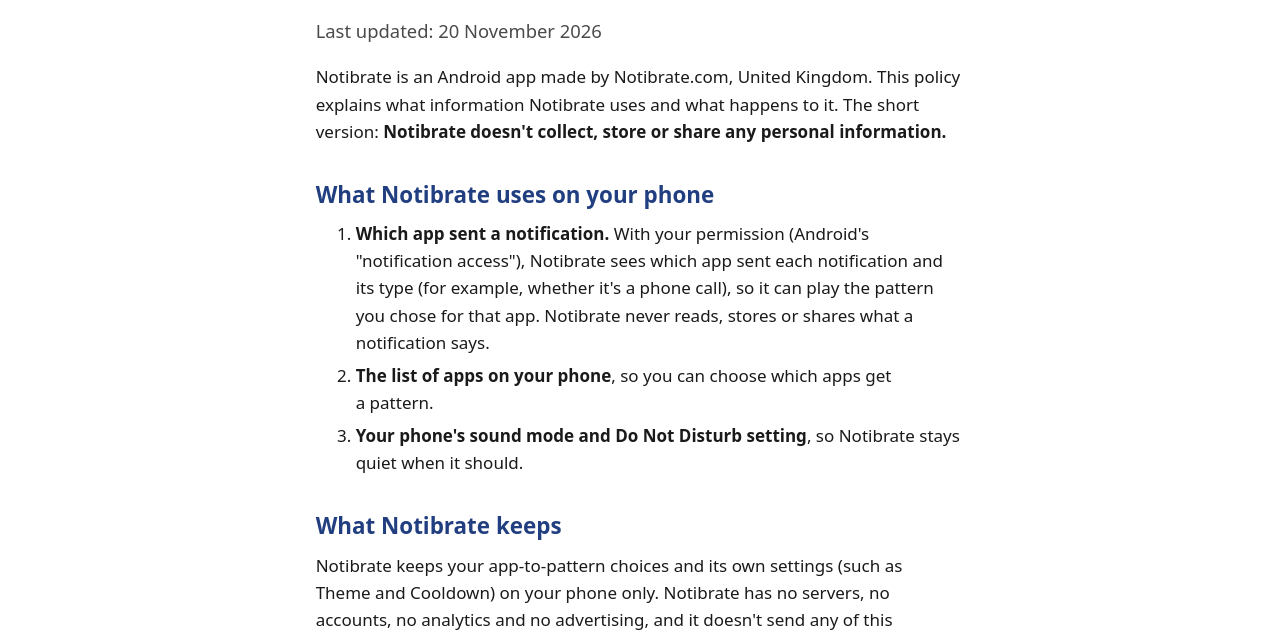
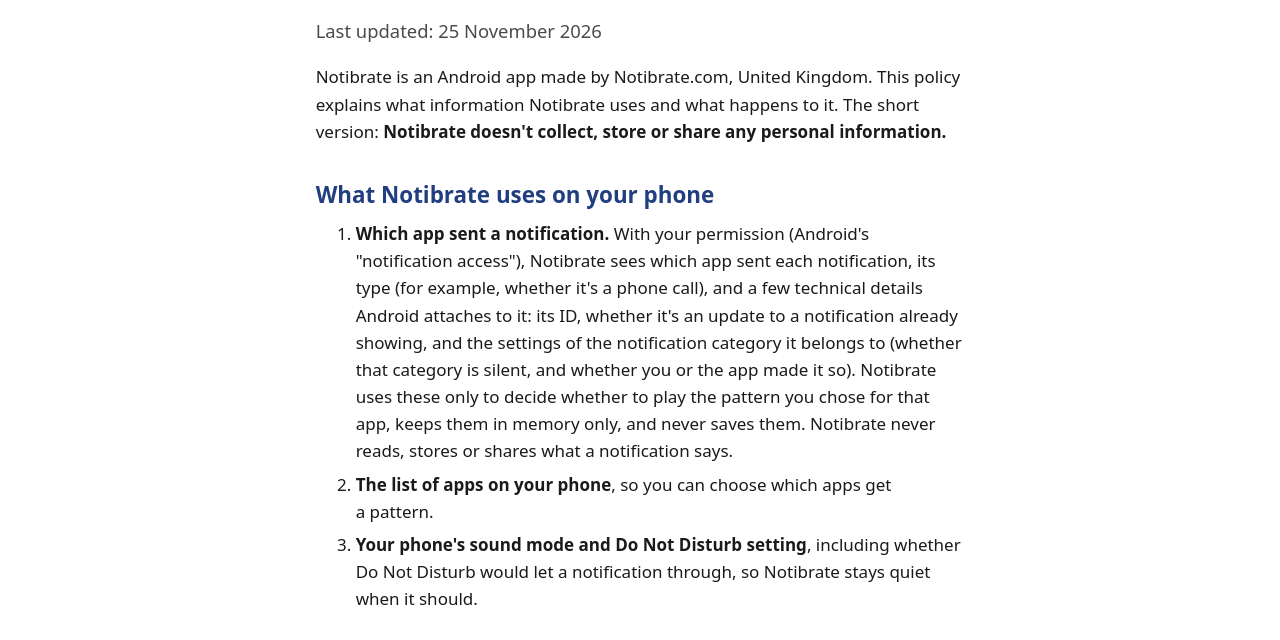
Before and after one commit to tasty-biscuit/notibrate-website, a plain HTML site: page privacy/index.html in a window 1280 px wide. Shown: the part 141-781 px from the top of the page. Drawn offline with Linux system fonts and the light colour scheme.

Commit message:
updated an FAQ and privacy policy
updated an FAQ and privacy policy

```diff
--- a/privacy/index.html
+++ b/privacy/index.html
@@ -47,7 +47,7 @@
       <h1 id="main" tabindex="-1">Notibrate privacy policy</h1>
 
       <!-- LAST UPDATED: set this to the day you publish the site / change the policy -->
-      <p class="intro">Last updated: 20 November 2026</p>
+      <p class="intro">Last updated: 25 November 2026</p>
 
       <p>Notibrate is an Android app made by Notibrate.com, United Kingdom. This policy explains what
         information Notibrate uses and what happens to it. The short version:
@@ -56,13 +56,17 @@
       <h2>What Notibrate uses on your phone</h2>
       <ol>
         <li><strong>Which app sent a notification.</strong> With your permission (Android's
-          "notification access"), Notibrate sees which app sent each notification and its type (for
-          example, whether it's a phone call), so it can play the pattern you chose for that app.
-          Notibrate never reads, stores or shares what a notification says.</li>
+          "notification access"), Notibrate sees which app sent each notification, its type (for
+          example, whether it's a phone call), and a few technical details Android attaches to it: its
+          ID, whether it's an update to a notification already showing, and the settings of the
+          notification category it belongs to (whether that category is silent, and whether you or the
+          app made it so). Notibrate uses these only to decide whether to play the pattern you chose for
+          that app, keeps them in memory only, and never saves them. Notibrate never reads, stores or
+          shares what a notification says.</li>
         <li><strong>The list of apps on your phone</strong>, so you can choose which apps get a
           pattern.</li>
-        <li><strong>Your phone's sound mode and Do Not Disturb setting</strong>, so Notibrate stays quiet
-          when it should.</li>
+        <li><strong>Your phone's sound mode and Do Not Disturb setting</strong>, including whether Do Not
+          Disturb would let a notification through, so Notibrate stays quiet when it should.</li>
       </ol>
 
       <h2>What Notibrate keeps</h2>
```
Also changed, not shown: faq/index.html (+3 -2 lines).
